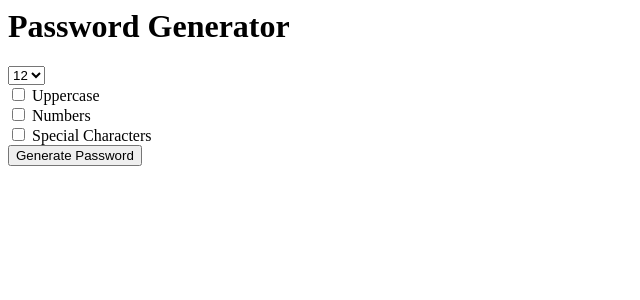
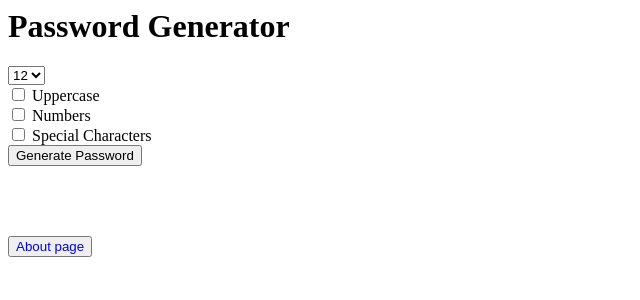
Before and after one commit to Serj2626/django-password_generator, a Django app: page / in a window 1280 px wide. Shown: the top 300 px of the page, without its empty margins (0-640 px from the left). Run offline with Django 3.2, Linux system fonts and the light colour scheme.

Commit message:
create new page about

```diff
--- /dev/null
+++ b/generator/templates/generator/about.html
@@ -0,0 +1,6 @@
+<h1>About</h1>
+<p>This is a password generator created by Sergey Boytov.<br>Enjoy fam!</p>
+
+
+<button><a href="{% url 'home' %}" style="text-decoration: none">Home</a></button>
+{#<a href="{% url 'home' %}">Home</a>#}
--- a/generator/templates/generator/home.html
+++ b/generator/templates/generator/home.html
@@ -22,3 +22,7 @@
     <br>
     <input type="submit" value="Generate Password">
 </form>
+<br>
+<br>
+<br>
+<button><a href="{% url 'about' %}" style="text-decoration: none">About page</a></button>
--- a/generator/templates/generator/password.html
+++ b/generator/templates/generator/password.html
@@ -1,4 +1,3 @@
 <h1>Your password is:</h1>
 <h2>{{ password }}</h2>
 <button><a href="{% url 'home' %}" style="text-decoration: none">Home</a></button>
-{#<a href="{% url 'home' %}">Home</a>#}
--- a/generator/views.py
+++ b/generator/views.py
@@ -9,6 +9,7 @@ def home(request):
 
 
 def password(request):
+    '''This function generates a random password'''
     characters = list('abcdefghijklmnoprstuvwxyz')
 
     if request.GET.get('uppercase'):
@@ -27,3 +28,8 @@ def password(request):
     for x in range(length):
         thepassword += random.choice(characters)
     return render(request, 'generator/password.html', {'password': thepassword})
+
+
+def about(request):
+    '''This function tells about the author of the application'''
+    return render(request, 'generator/about.html')
```
